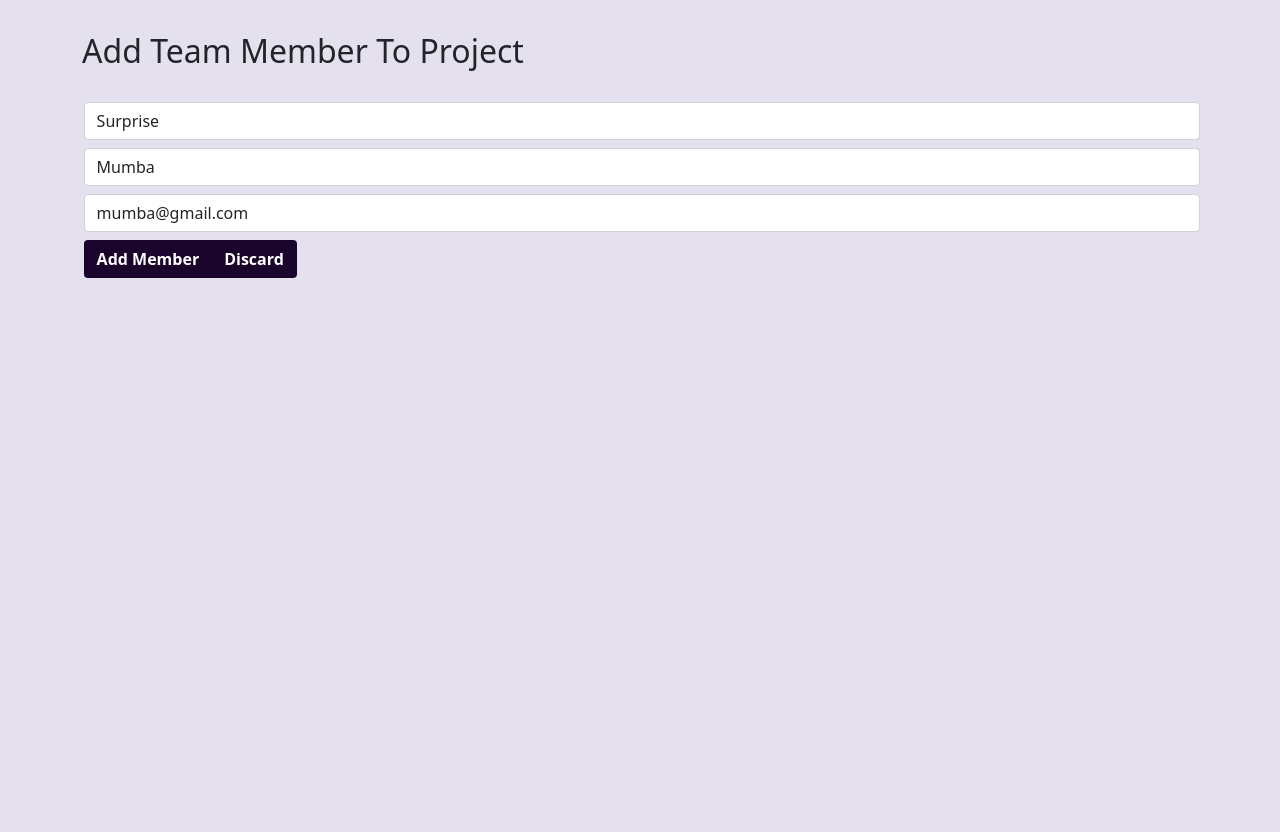
After one commit to kibambe-0167/dsw-a2-project, a PHP site: page /app/add_member.php?project_id=1 in a window 1280 px wide. The commit adds this page. Run offline with PHP 8.4, Linux system fonts and the light colour scheme; a user stored in the database is signed in; some libraries are stand-ins or nearby versions.

Commit message:
frontend and back end version 1

```diff
--- /dev/null
+++ b/app/add_member.php
@@ -0,0 +1,110 @@
+<?php
+  session_start(); /// start a session.
+  include("../config/connection.php"); // db connection object
+  $project_id = $_GET["project_id"];
+  // echo $project_id;
+?>
+
+
+<!doctype html>
+<html lang="en">
+  <head>
+    <title>
+      <?php echo ucwords( $_SESSION["firstname"] ); ?> | Add Team Member
+    </title>
+    <!-- Required meta tags -->
+    <meta charset="utf-8">
+    <meta name="viewport" content="width=device-width, initial-scale=1, shrink-to-fit=no">
+
+    <!-- Bootstrap CSS -->
+    <script src="https://kit.fontawesome.com/b369a29969.js" crossorigin="anonymous"></script>
+    <link rel="stylesheet" href="../css/bootstrap.min.css">
+    <link rel="stylesheet" href="../css/style.css">
+    <link rel="stylesheet" href="../css/head.css">
+    <link rel="stylesheet" href="../css/pro_details.css">
+    <link rel="stylesheet" href="../css/p_snippet.css">
+  </head>
+  <body>
+
+    <div class="container" >
+      <h2 >Add Team Member To Project</h2>
+      <!-- this is uploading a team members details to db. -->
+      <form action="./add_member.php?project_id=<?php echo $_GET["project_id"]; ?>" method="post">
+        <div class="input-group" >
+          <input class="form-control" type="text" name="fname" placeholder="Enter a team members name" value="Surprise" >
+        </div>
+
+        <div class="input-group" >
+          <input class="form-control"  type="text" name="lname" placeholder="Enter a team members last name" value="Mumba"  >
+        </div>
+
+        <div class="input-group" >
+          <input class="form-control" type="email" name="email" placeholder="Enter a team members email" value="mumba@gmail.com"  >
+        </div>
+
+        <div class="input-group" >
+          <input class="btn" type="submit" name="submit" value="Add Member" >
+          <button class="btn" type="reset" >Discard</button>
+        </div>
+      </form>
+    </div>
+
+
+
+    <?php
+      if( $connObj ) {
+
+        if( isset( $_POST["submit"]) ) {
+          $fname = $_POST["fname"]; $lname = $_POST["lname"]; $email = $_POST["email"];
+
+          if( !empty( $fname ) && !empty( $lname ) && !empty( $email ) && preg_match( "/^[a-z]/i", $fname) && preg_match( "/^[a-z]/i", $lname)  ) { // echo "all well";
+            $project_id = $_GET["project_id"];
+            echo $fanme . $lname . $email . $project_id;
+
+            $query = "insert into Team_member( firstname, lastname, email) values('$fname', '$lname', '$email')";
+
+            if( mysqli_query( $connObj, $query ) ) { // upload user to table.
+              $last_id = mysqli_insert_id( $connObj ); // get id of last inserted data.
+
+              // update user in team_member table, after that add user to team member table.
+              $query1 = "insert into member_project( member_id, project_id ) values('$last_id', '$project_id')";
+
+              if( mysqli_query( $connObj, $query1 ) ) {
+                echo "<span class='success'>Successfully added user</span>";
+              }
+              else {
+                echo "<span class='error'>Error: failed to update user.</span>";
+              }
+            }
+            else {
+              echo "<span class='error'>Error: failed to add user</span>";
+            }
+          }
+          else {
+            echo "<span class='error'>Please Provide correct values</span>";
+          }
+        }
+
+      }
+      else { // there was an error connecting to the db.
+        $err_conn = "<div id='err_conn' >
+          <h2>Connection Failed: Connecting to database.<br/>" . mysqli_connect_error() . "
+          </h2>
+        </div>
+        ";
+
+        die( "Error: " . mysqli_connect_error());
+      }
+    ?>
+
+
+
+
+
+    <!-- Optional JavaScript -->
+    <!-- jQuery first, then Popper.js, then Bootstrap JS -->
+    <script type="text/javascript" src="../js/jQuery.js" ></script>
+    <script type="text/javascript" src="../js/bootstrap.min.js" ></script>
+    <script type="text/javascript" src="../js/script.js" ></script>
+  </body>
+</html>
--- a/css/style.css
+++ b/css/style.css
@@ -210,7 +210,7 @@ input[type="reset"],
 
 /* when someone hover over the btn */
 
-.div_btn:hover,
+.div_btn a:hover,
 input[type="submit"]:hover,
 input[type="reset"]:hover,
 #search_btn:hover,
@@ -375,12 +375,25 @@ footer div {
     margin: .6em;
 }
 
+#student_profile p {
+    margin: .5em auto .7em auto;
+}
+
+
+/* this applies to individual user projects */
+
+.usr_proj {
+    padding: 1em;
+}
+
 
 /* this rules applies to student profile information */
 
+.usr_proj,
+#savvy_profile,
 #student_profile {
     margin: 1em auto;
-    box-shadow: .1em .1em 1em;
+    box-shadow: .1em .1em 1em rgb(27, 4, 43);
     padding: .8em 1em;
     border-radius: 1em;
 }
```
Also changed, not shown: app/get_usr_pro.php (+16 -4 lines), app/profile.php (+6 -16 lines), index.php (+0 -20 lines), toDb/team.php (deleted, +0 -38 lines).
